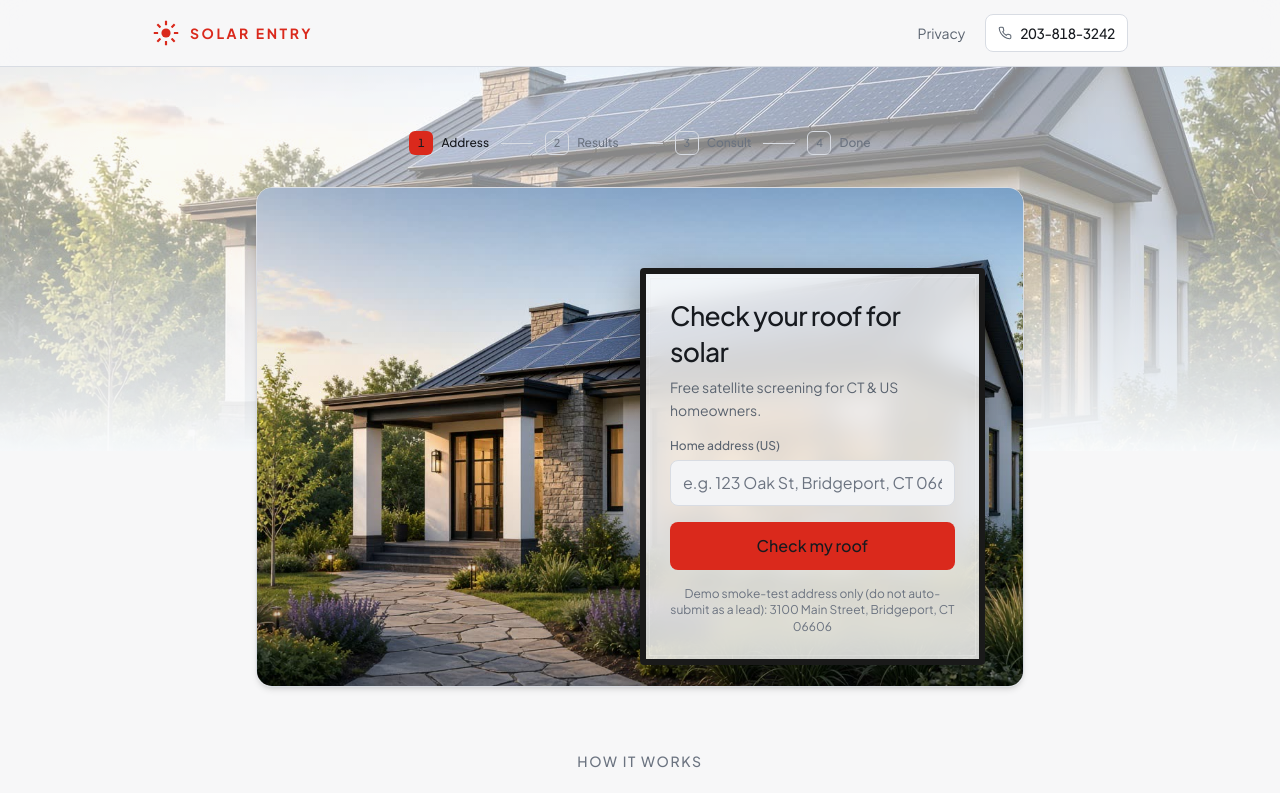
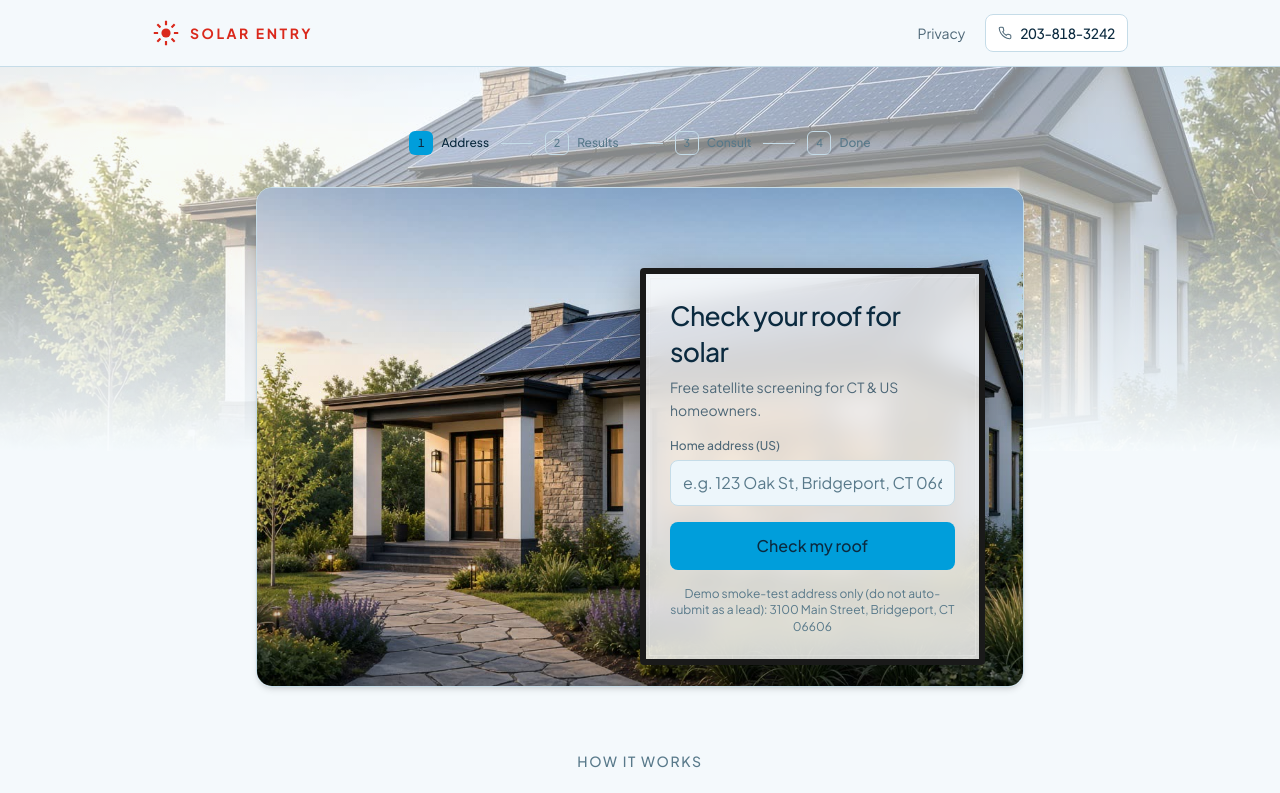
Before and after one commit to myagentmarcel-collab/solarentry, a Next.js app: page / in a window 1280 px wide. Shown: the top 793 px of the page. Built offline with nearby package versions, Linux system fonts and the light colour scheme.

Commit message:
Keep Pantone 485 on logo only; restore blue UI

```diff
--- a/src/app/globals.css
+++ b/src/app/globals.css
@@ -1,19 +1,19 @@
 @import "tailwindcss";
 
 :root {
-  /* Light palette; Pantone 485 C brand red. */
-  --background: #f7f7f8;
-  --foreground: #171a1f;
+  /* Light, airy palette with a UN-inspired blue brand accent. */
+  --background: #f4f9fc;
+  --foreground: #0b2a3f;
   --surface: #ffffff;
-  --surface-elevated: #f3f4f6;
-  --border: #d8dce3;
-  --border-subtle: #e8eaef;
-  --muted: #5b6470;
-  --muted-dim: #6b7380;
-  --accent: #da291c;
-  --accent-strong: #b82217;
-  --accent-hover: #b82217;
-  --accent-soft: rgba(218, 41, 28, 0.12);
+  --surface-elevated: #edf6fb;
+  --border: #c5dce8;
+  --border-subtle: #dcebf2;
+  --muted: #4e6878;
+  --muted-dim: #58798a;
+  --accent: #009edb;
+  --accent-strong: #006f9d;
+  --accent-hover: #0076a8;
+  --accent-soft: rgba(0, 158, 219, 0.12);
   --danger: #c2414f;
   --danger-bg: rgba(194, 65, 79, 0.1);
   --success: #16845a;
@@ -99,7 +99,7 @@ body {
   }
 }
 
-/* Thin focus ring — Pantone 485 accent, high contrast */
+/* Thin focus ring — UN blue accent, high contrast */
 :focus-visible {
   outline: 2px solid var(--accent);
   outline-offset: 2px;
```
